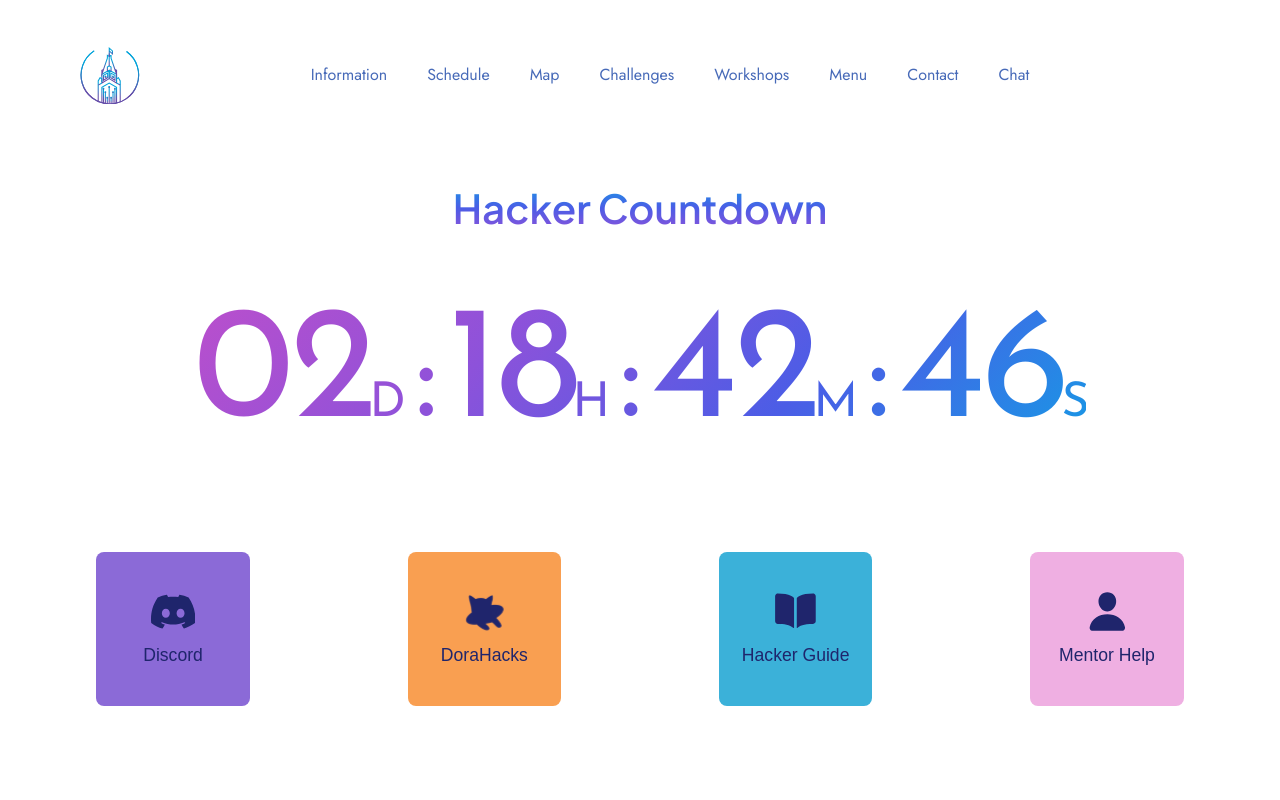
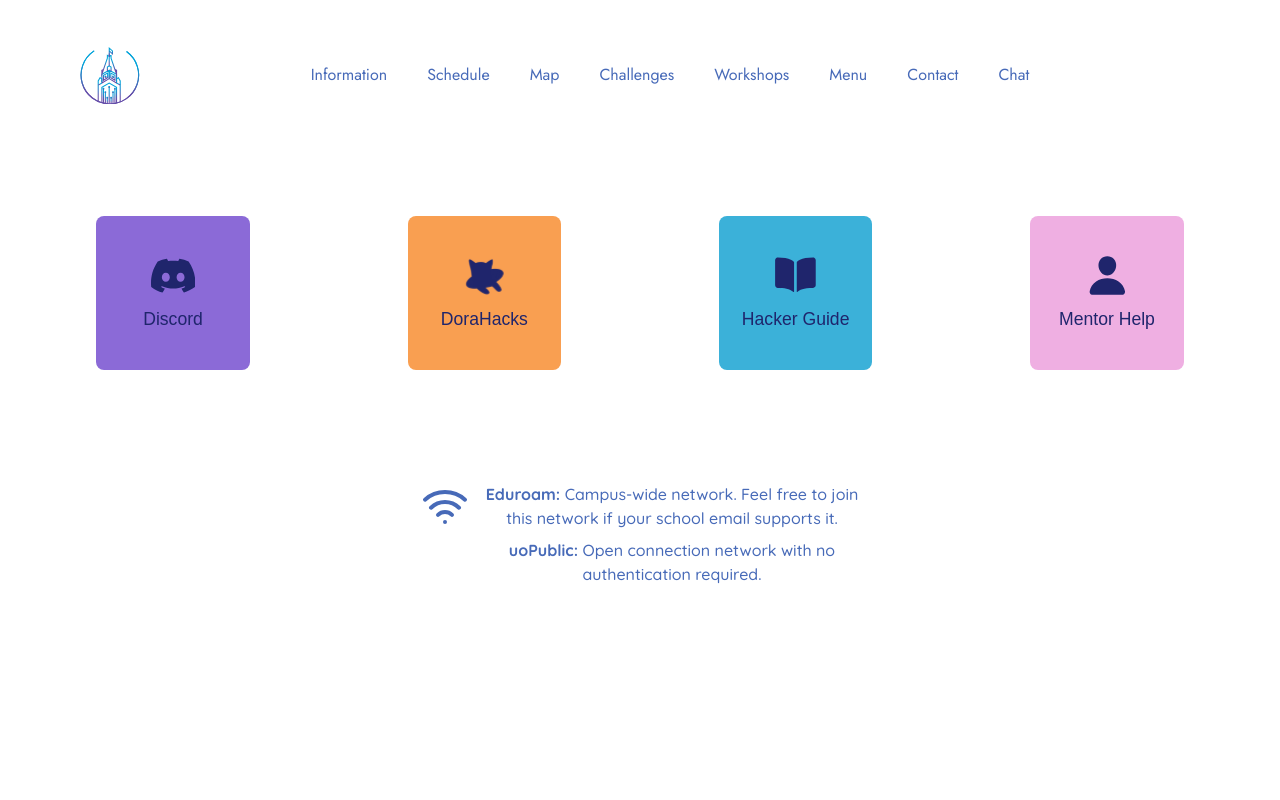
Before and after one commit to Qerope/2025-uottahack-live, a React (Create React App) app: page / in a window 1280 px wide. Shown: the top 800 px of the page. Built offline with nearby package versions, Linux system fonts and the light colour scheme; a web font is replaced by a local one.

Commit message:
no countdown

```diff
--- a/src/views/InfoView.tsx
+++ b/src/views/InfoView.tsx
@@ -22,10 +22,6 @@ const InfoView: React.FC = () => {
 
   return (
     <Container id="info-view" fluid>
-      <h1 className="hacker-countdown-title font-weight-bold">
-        Hacker Countdown
-      </h1>
-      <Countdown targetDate="2025-01-17T18:00:00" />
       <div className="grid-container">
         <EssentialLinkGrid />
       </div>
```
